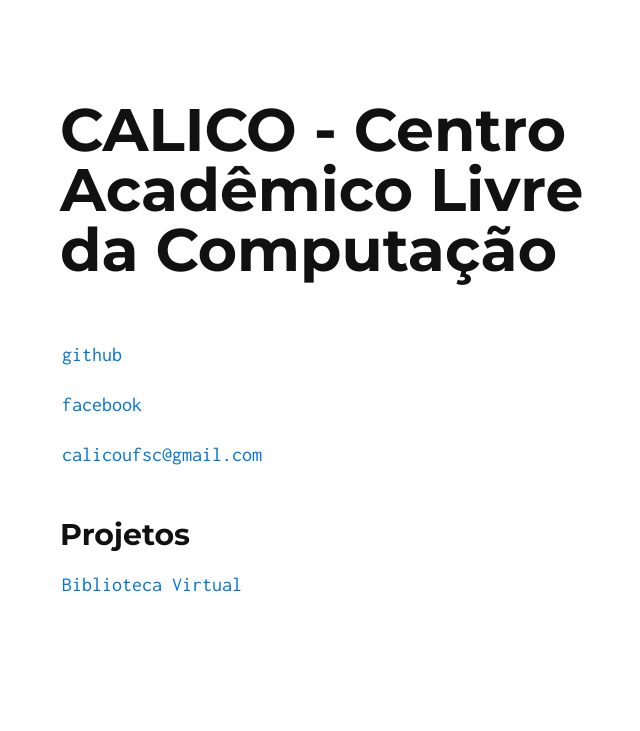
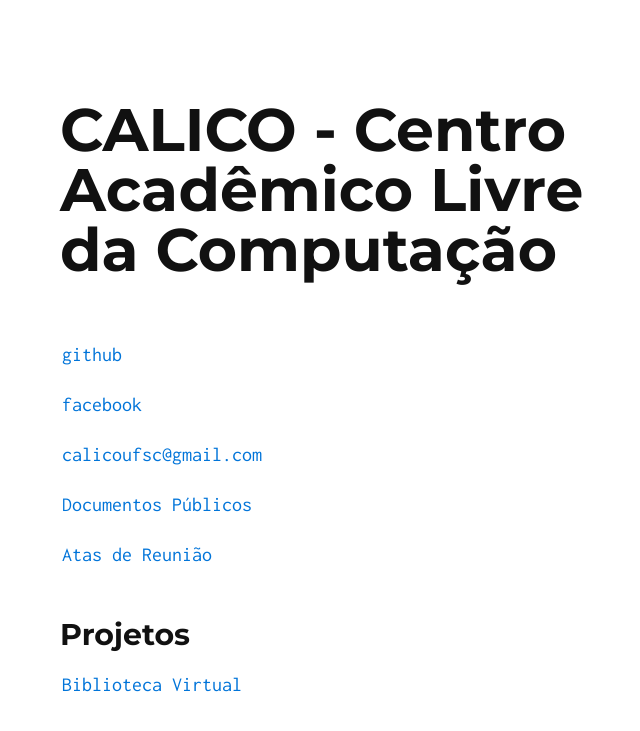
Before and after one commit to CalicoUFSC/calicoufsc.github.io, a Jekyll site: the page built from index.md, in a window 1280 px wide. Shown: the top 731 px of the page, without its empty margins (278-918 px from the left). Built offline with Jekyll 4.4.1, drawn with Linux system fonts in a browser that asks for light colours.

Commit message:
Add two more relevant links

```diff
--- a/index.md
+++ b/index.md
@@ -8,6 +8,9 @@ layout: default
 
 [calicoufsc@gmail.com](mailto:calicoufsc@gmail.com)
 
+[Documentos Públicos](https://github.com/CalicoUFSC/documentos-publicos)
+
+[Atas de Reunião](https://github.com/CalicoUFSC/reunioes)
 
 Projetos
 --------
```
